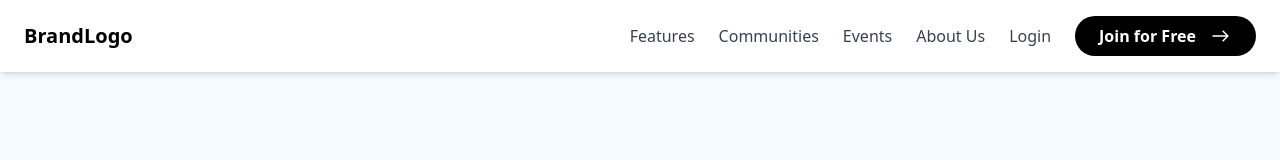
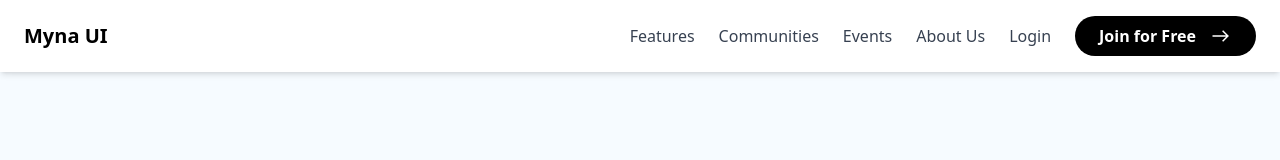
Before and after one commit to latic1/Ev-Website, a Next.js app: page /2 in a window 1280 px wide. Shown: the top 160 px of the page. Built offline with nearby package versions, Linux system fonts and the light colour scheme.

Commit message:
tribe landing page

```diff
--- a/app/2/page.tsx
+++ b/app/2/page.tsx
@@ -7,7 +7,7 @@ const Page = () => {
       <nav className="fixed left-0 top-0 z-20 w-full bg-white shadow-md">
         <div className="container mx-auto flex items-center justify-between px-6 py-4">
           <a href="#" className="text-xl font-bold text-black">
-            BrandLogo
+            Myna UI
           </a>
           <button
             className="block text-gray-700 focus:outline-none md:hidden"
```
